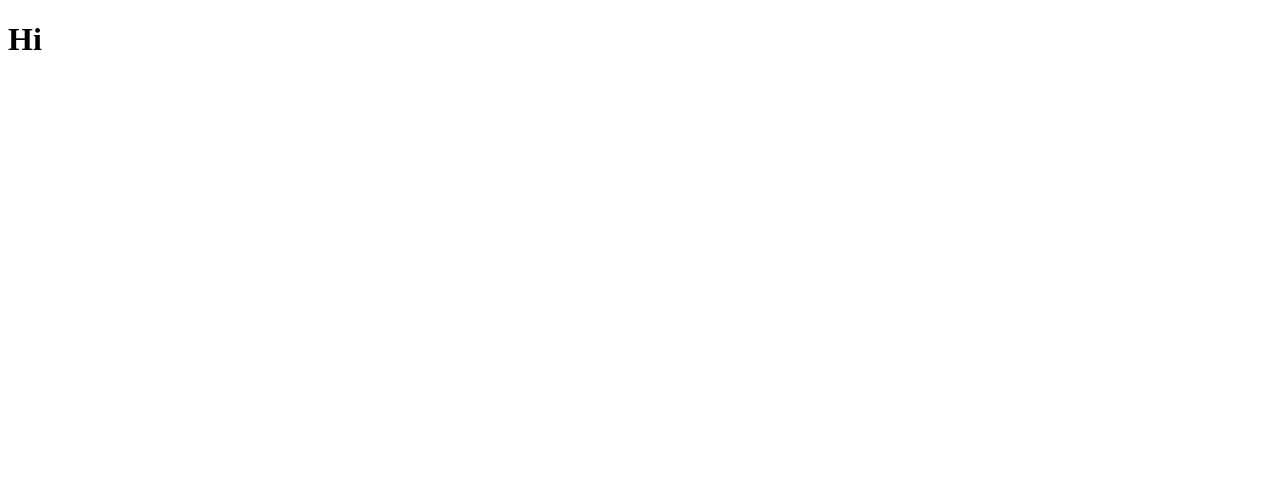
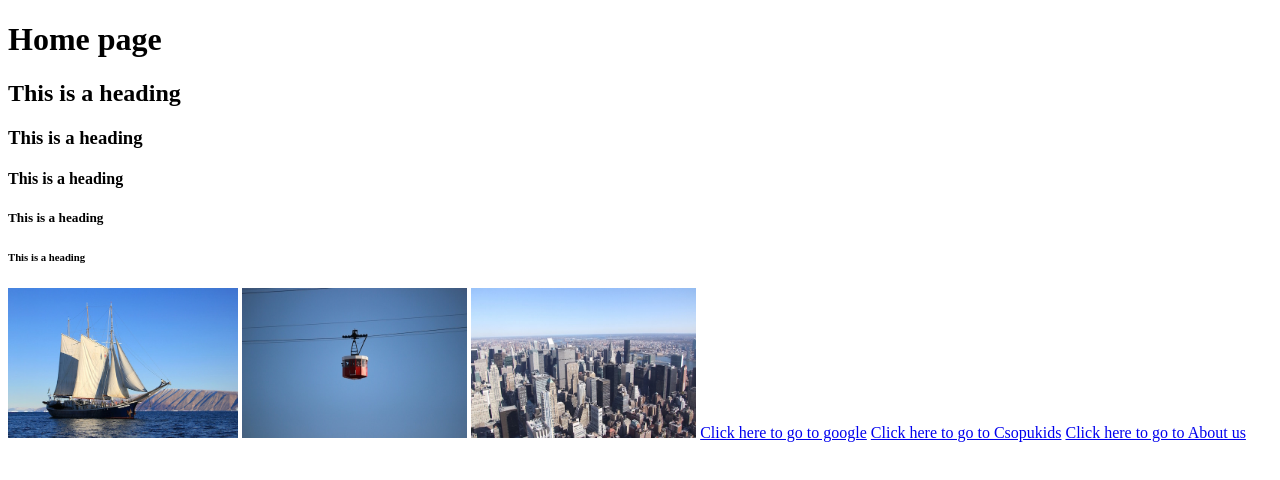
Before and after one commit to Sophie-Ndobe/FNB_WEEK2_SESSION1, a plain HTML site: page index.html in a window 1280 px wide. Drawn offline with Linux system fonts and the light colour scheme.

Commit message:
Added the html structure and a images folder

```diff
--- a/index.html
+++ b/index.html
@@ -4,7 +4,20 @@
 
     </head>
     <body>
-        <h1>Hi</h1>
+        <h1>Home page</h1>
+        <h2>This is a heading</h2>
+        <h3>This is a heading</h3>
+        <h4>This is a heading</h4>
+        <h5>This is a heading</h5>
+        <h6>This is a heading</h6>
+
+        <a href="boat.html"><img src="images/boat.jpg" height="150" /></a>
+        <img src="images/cablecar.jpg" height="150"/>
+        <img src="images/city.jpg" height="150"/>
+
+        <a href="https://www.google.co.za" >Click here to go to google</a>
+        <a href="https://compukids.me/">Click here to go to Csopukids</a>
+        <a href="about.html">Click here to go to About us</a>
 
     </body>
 </html>
```
Also changed, not shown: images/boat.jpg (added), images/cablecar.jpg (added), images/city.jpg (added), images/plane.jpg (added), images/plane2.jpg (added), images/truck.jpg (added), images/yacht.jpg (added).
